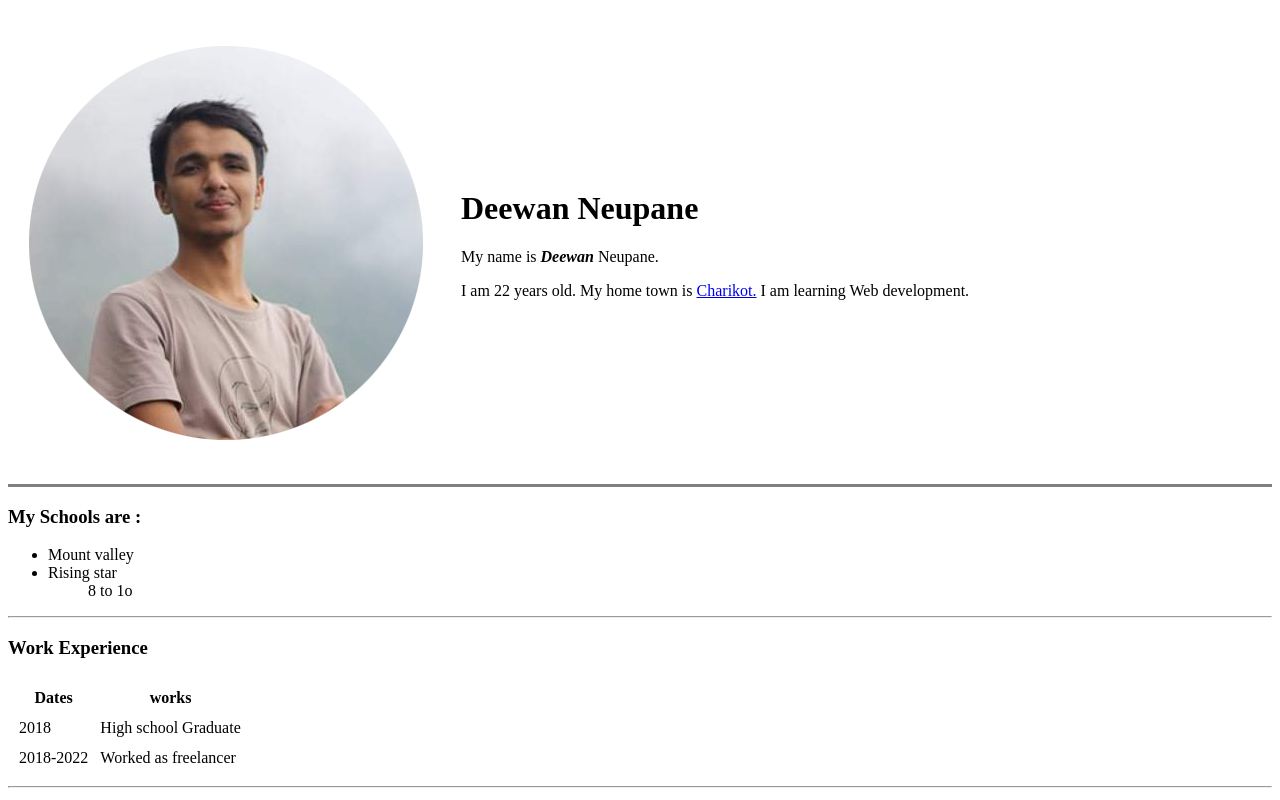
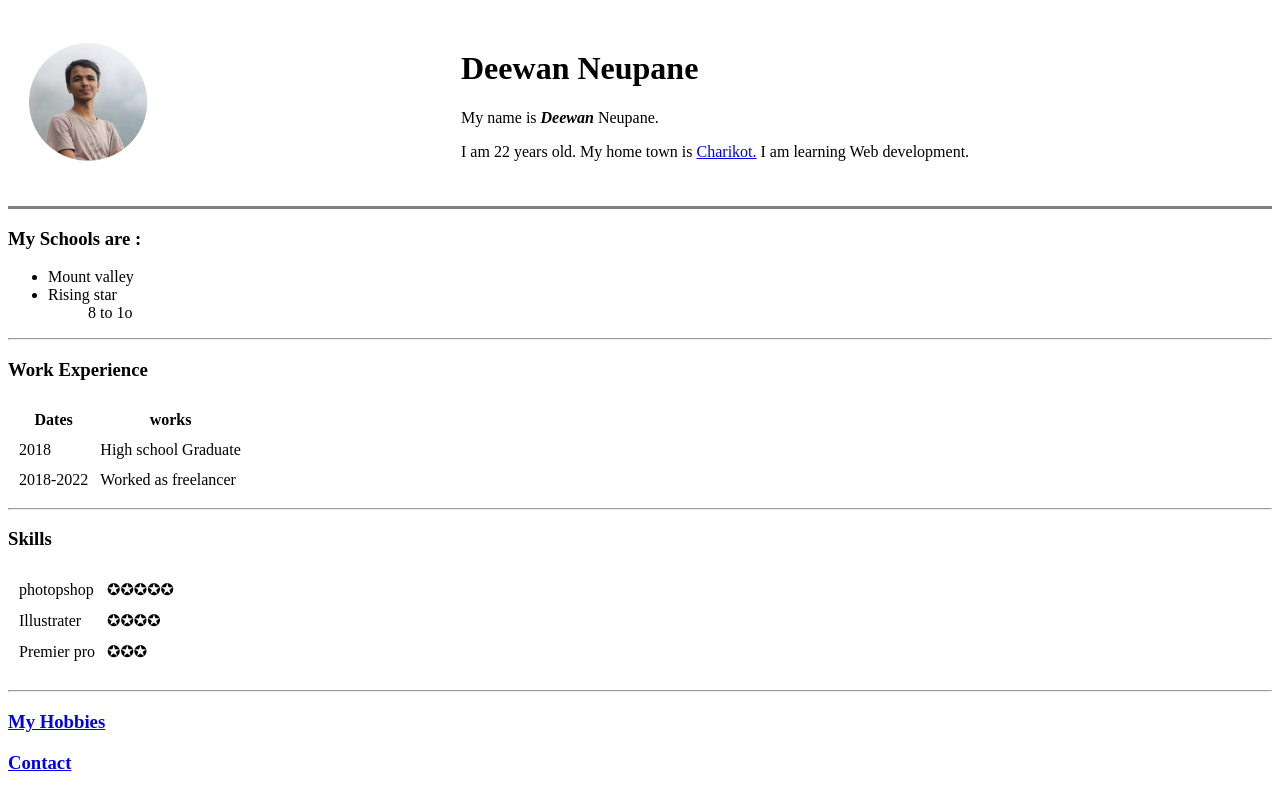
Before and after one commit to thorismyname69/cv, a plain HTML site: page index.html in a window 1280 px wide. Shown: the top 800 px of the page. Drawn offline with Linux system fonts and the light colour scheme.

Commit message:
Update index.html

```diff
--- a/index.html
+++ b/index.html
@@ -10,7 +10,7 @@
   <tr>
     <table cellspacing='20'>
 
-      <td><img src="deewan.png" alt="photo chaina"></td>
+      <td><img src="deewan.png" width="30%" alt="photo chaina"></td>
       <td>
         <h1>Deewan Neupane</h1>
         <p>
```
